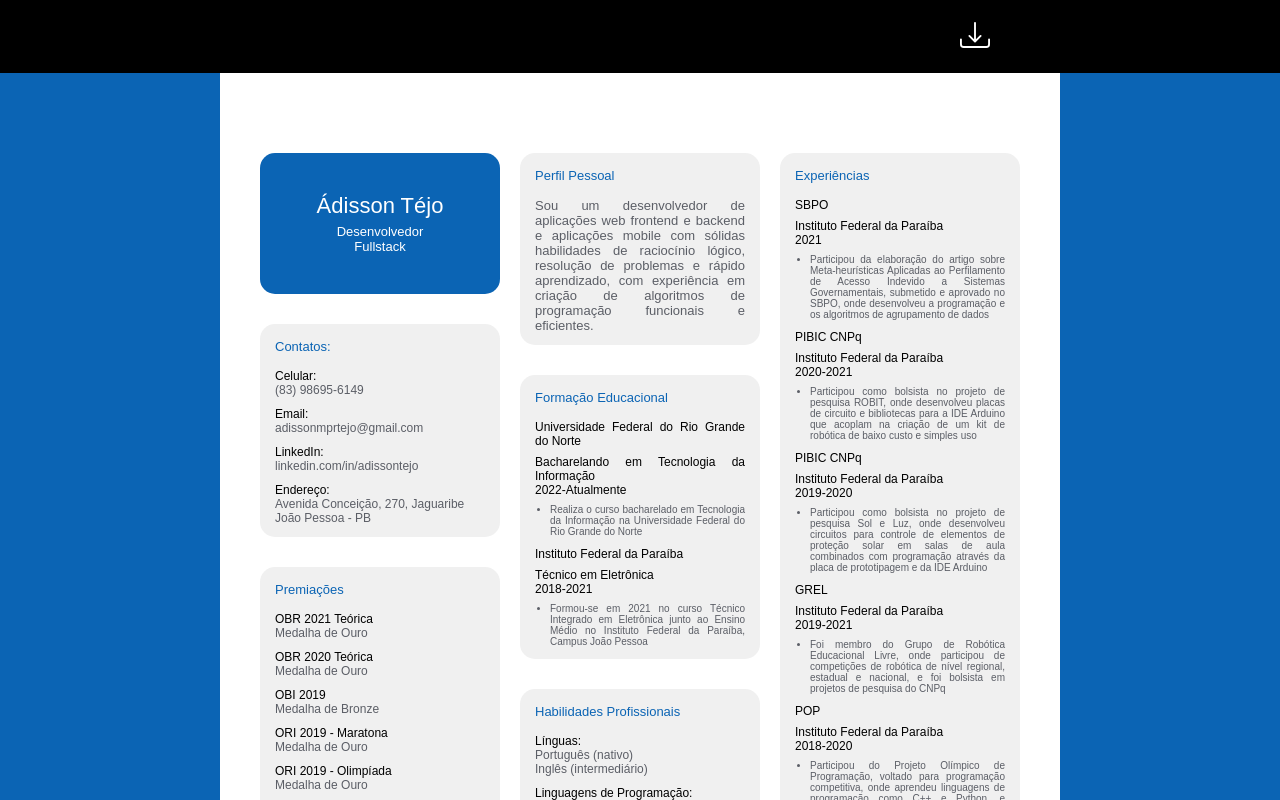
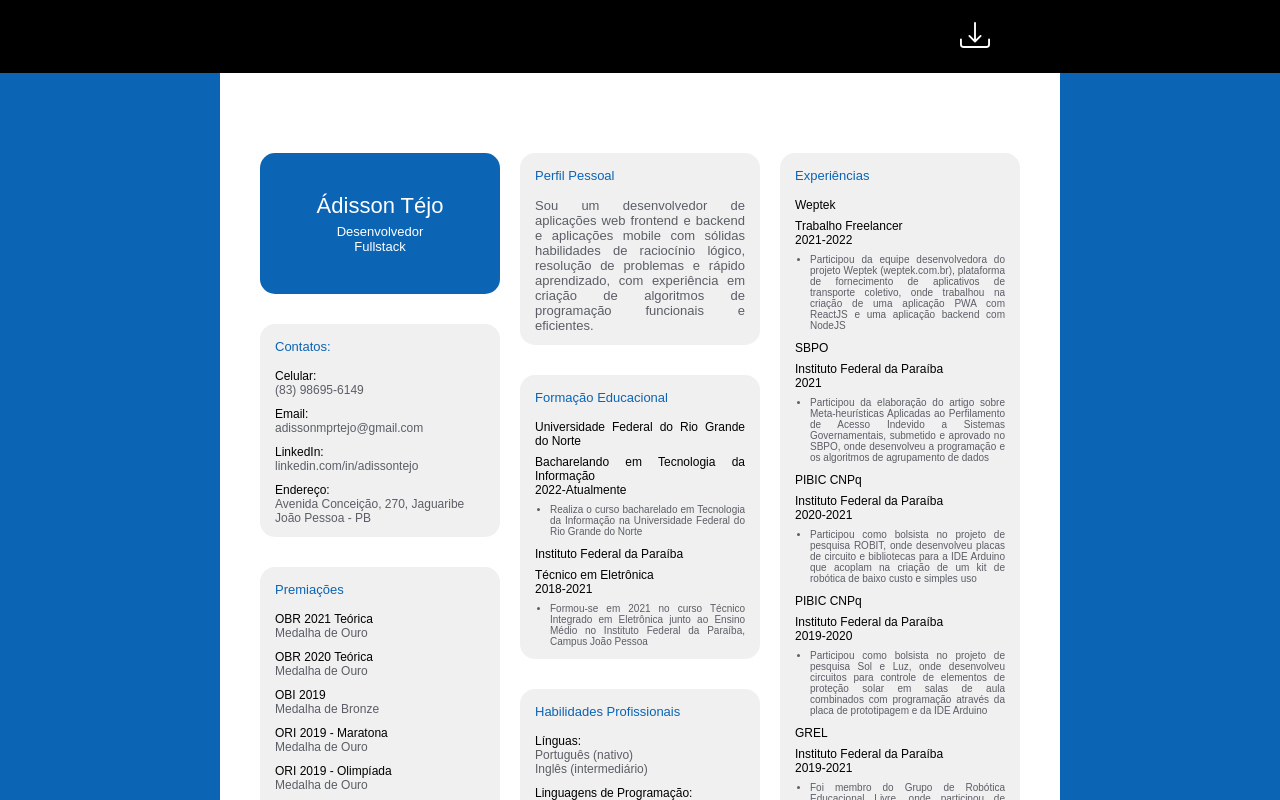
Before and after one commit to adissontejo/resume, a Next.js app: page / in a window 1280 px wide. Shown: the top 800 px of the page. Built offline with nearby package versions, Linux system fonts and the light colour scheme; a web font is replaced by a local one.

Commit message:
Update experience

```diff
--- a/src/data/experiences.ts
+++ b/src/data/experiences.ts
@@ -1,6 +1,14 @@
 const experiences = {
   title: "Experiências",
   list: [
+    {
+      name: "Weptek",
+      institution: "Trabalho Freelancer",
+      time: "2021-2022",
+      additional: [
+        "Participou da equipe desenvolvedora do projeto Weptek (weptek.com.br), plataforma de fornecimento de aplicativos de transporte coletivo, onde trabalhou na criação de uma aplicação PWA com ReactJS e uma aplicação backend com NodeJS",
+      ],
+    },
     {
       name: "SBPO",
       institution: "Instituto Federal da Paraíba",
```
